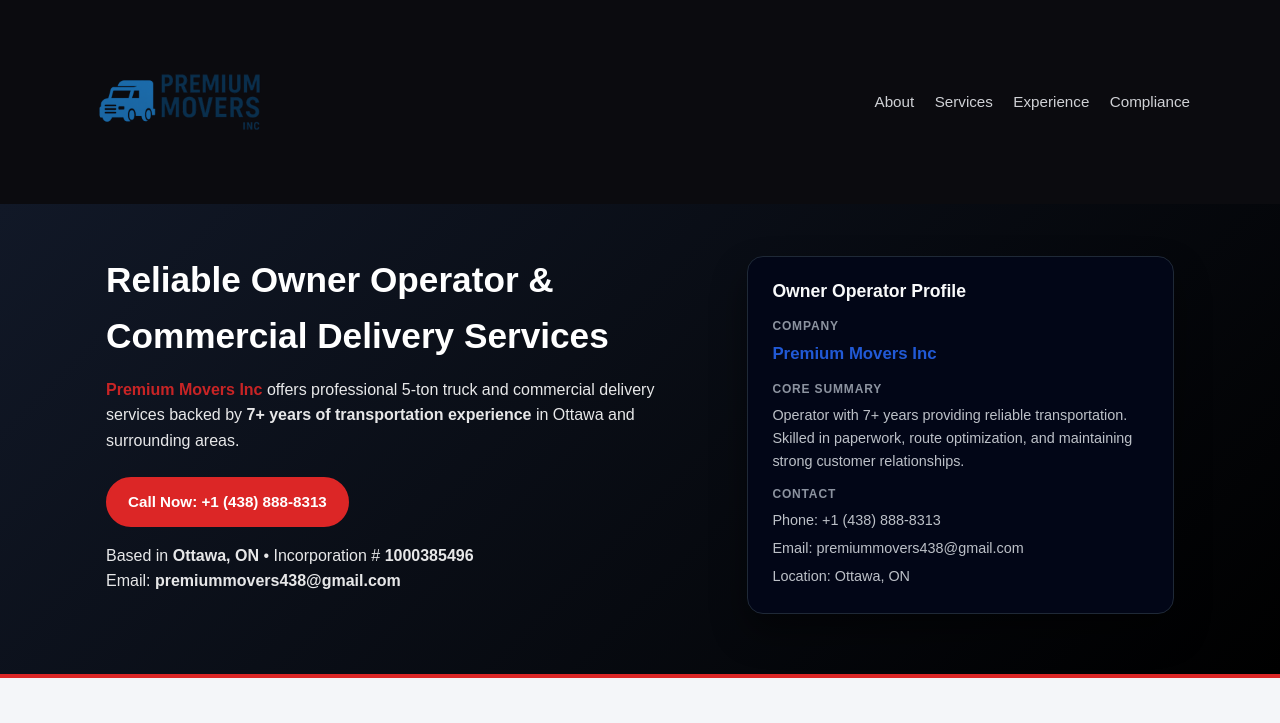
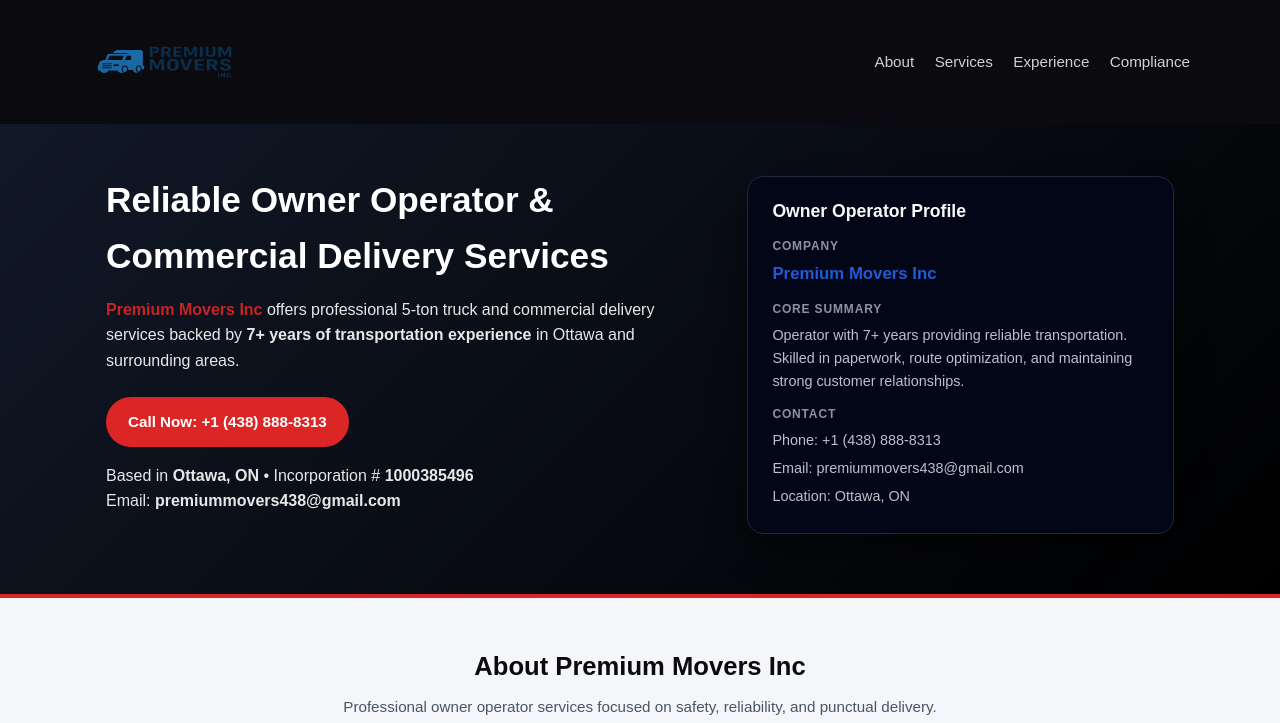
Before and after one commit to shazarra/premiummovers, a plain HTML site: page index.html in a window 1280 px wide. Shown: the top 723 px of the page. Drawn offline with Linux system fonts and the light colour scheme.

Commit message:
Update index.html

```diff
--- a/index.html
+++ b/index.html
@@ -72,8 +72,8 @@
     }
 
    .site-logo {
-  height: 180px;        /* Perfect size for header (adjust if needed) */
-  width: auto;         /* Keeps proportions */
+  height: 100px;        /* Perfect size for header (adjust if needed) */
+  width: 150px;         /* Keeps proportions */
   margin-right: 12px;
   image-rendering: -webkit-optimize-contrast;
   image-rendering: crisp-edges;
```
